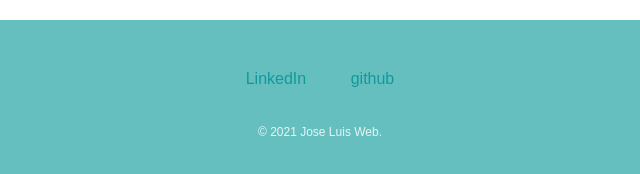
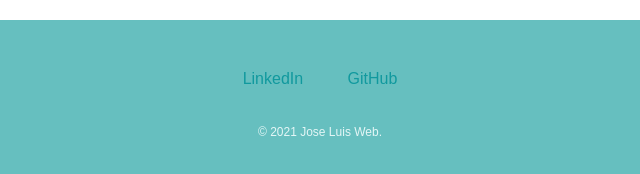
Before and after one commit to jose640/Pagina_Web_CSS, a plain HTML site: page index.html in a window 1280 px wide. Shown: the part 2353-2527 px from the top of the page, 320-960 px from the left. Drawn offline with Linux system fonts and the light colour scheme.

Commit message:
Actualizacion

```diff
--- a/index.html
+++ b/index.html
@@ -52,7 +52,7 @@
 
     <div class="bottom-container">
     <a class="footer-link" href="https://www.linkedin.com/in/jose-luis-ramirez-766359131/">LinkedIn</a>
-    <a class="footer-link" href="https://github.com/jose640">github</a>
+    <a class="footer-link" href="https://github.com/jose640">GitHub</a>
     <!--<a class="footer-link" href="https://www.appbrewery.co/">Website</a>-->
     <p class="copyright">© 2021 Jose Luis Web.</p>
     </div>
```
